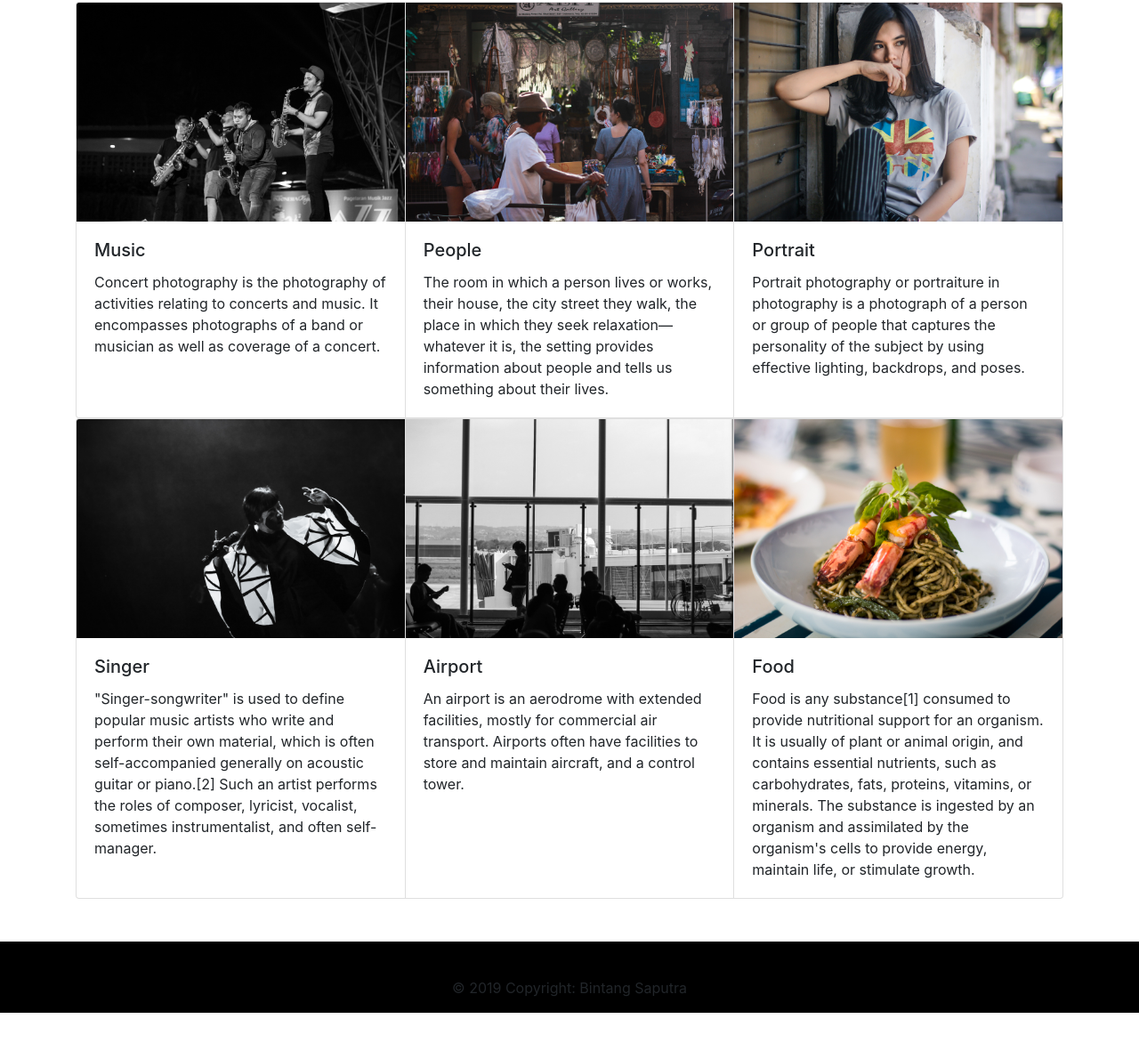
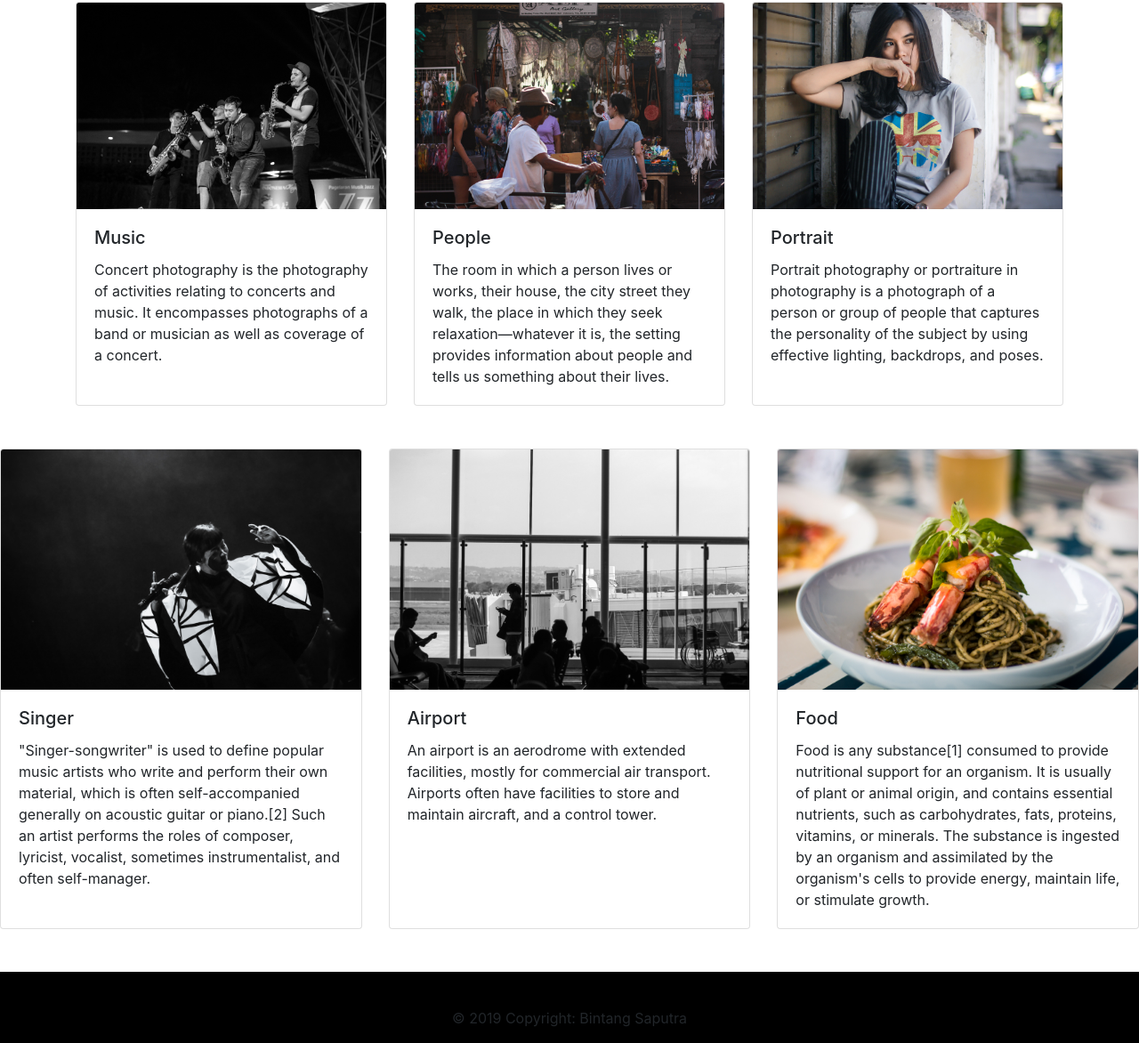
Before and after one commit to BintangSaputra/project-bootstrap, a plain HTML site: page index.html in a window 1280 px wide. Shown: the part 560-1732 px from the top of the page at 89% size. Before the commit the page ends 1698 px from the top, so only its background shows below. Drawn offline with nearby package versions, Linux system fonts and the light colour scheme.

Commit message:
fix-card-layout

```diff
--- a/index.html
+++ b/index.html
@@ -58,12 +58,14 @@
 
             <div id="gallery">
               <h1 class="gallery-title">Gallery</h1>
-              <div class="card-group">
+
+                <div class="card-deck">
                   <div class="card">
                     <img src="images/music.jpg" class="card-img-top" alt="music" />
                     <div class="card-body">
                       <h5 class="card-title">Music</h5>
-                    <p class="card-text">Concert photography is the photography of activities relating to concerts and music. It encompasses photographs of a
+                      <p class="card-text">Concert photography is the photography of activities relating to concerts and music. It
+                        encompasses photographs of a
                         band or musician as well as coverage of a concert.</p>
                     </div>
                   </div>
@@ -71,22 +73,28 @@
                     <img src="images/people.jpg" class="card-img-top" alt="people" />
                     <div class="card-body">
                       <h5 class="card-title">People</h5>
-                    <p class="card-text">The room in which a person lives or works, their house, the city street they walk, the place in which they seek
-                    relaxation—whatever it is, the setting provides information about people and tells us something about their lives.</p>
+                      <p class="card-text">The room in which a person lives or works, their house, the city street they walk, the place in
+                        which they seek
+                        relaxation—whatever it is, the setting provides information about people and tells us something about their lives.
+                      </p>
                     </div>
                   </div>
                   <div class="card">
                     <img src="images/model.jpg" class="card-img-top" alt="model" />
                     <div class="card-body">
                       <h5 class="card-title">Portrait</h5>
-                    <p class="card-text">Portrait photography or portraiture in photography is a photograph of a person or group of people that captures the
+                      <p class="card-text">Portrait photography or portraiture in photography is a photograph of a person or group of
+                        people that captures the
                         personality of the subject by using effective lighting, backdrops, and poses.</p>
-                  </div>
-
                     </div>
                   </div>
                   </div>
-              <div class="card-group">
+                </div>
+              </div>
+
+        </section>
+        <section class="row-justify-content-md-center my-5">
+          <div class="card-deck">
             <div class="card">
               <img src="images/foto1.jpg" class="card-img-top" alt="music" />
               <div class="card-body">
@@ -111,7 +119,8 @@
               <img src="images/foto17.jpg" class="card-img-top" alt="food" />
               <div class="card-body">
                 <h5 class="card-title">Food</h5>
-                                    <p class="card-text">Food is any substance[1] consumed to provide nutritional support for an organism. It is usually
+                <p class="card-text">Food is any substance[1] consumed to provide nutritional support for an organism. It is
+                  usually
                   of plant or animal
                   origin, and contains essential nutrients, such as carbohydrates, fats, proteins, vitamins, or minerals. The
                   substance is
@@ -119,9 +128,10 @@
                   growth.</p>
               </div>
             </div>
+          </div>
         </section>
       </div>
-      </div>
+
       <footer class="page-footer font-small special-color-dark pt-4">
         <div class="footer-copyright text-center py-3">
           © 2019 Copyright: Bintang Saputra
```
Lines whose indentation alone changed are shown as unchanged.
